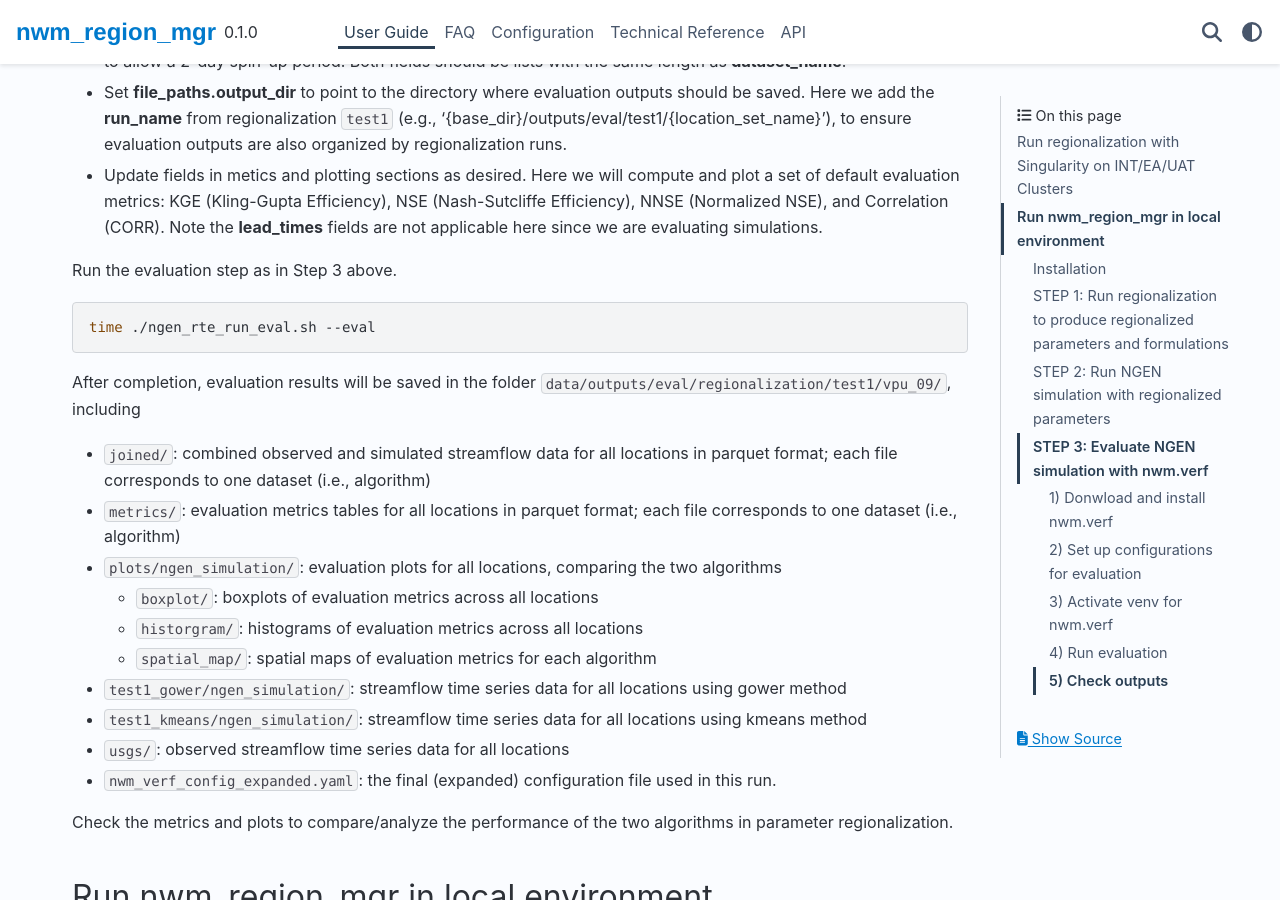
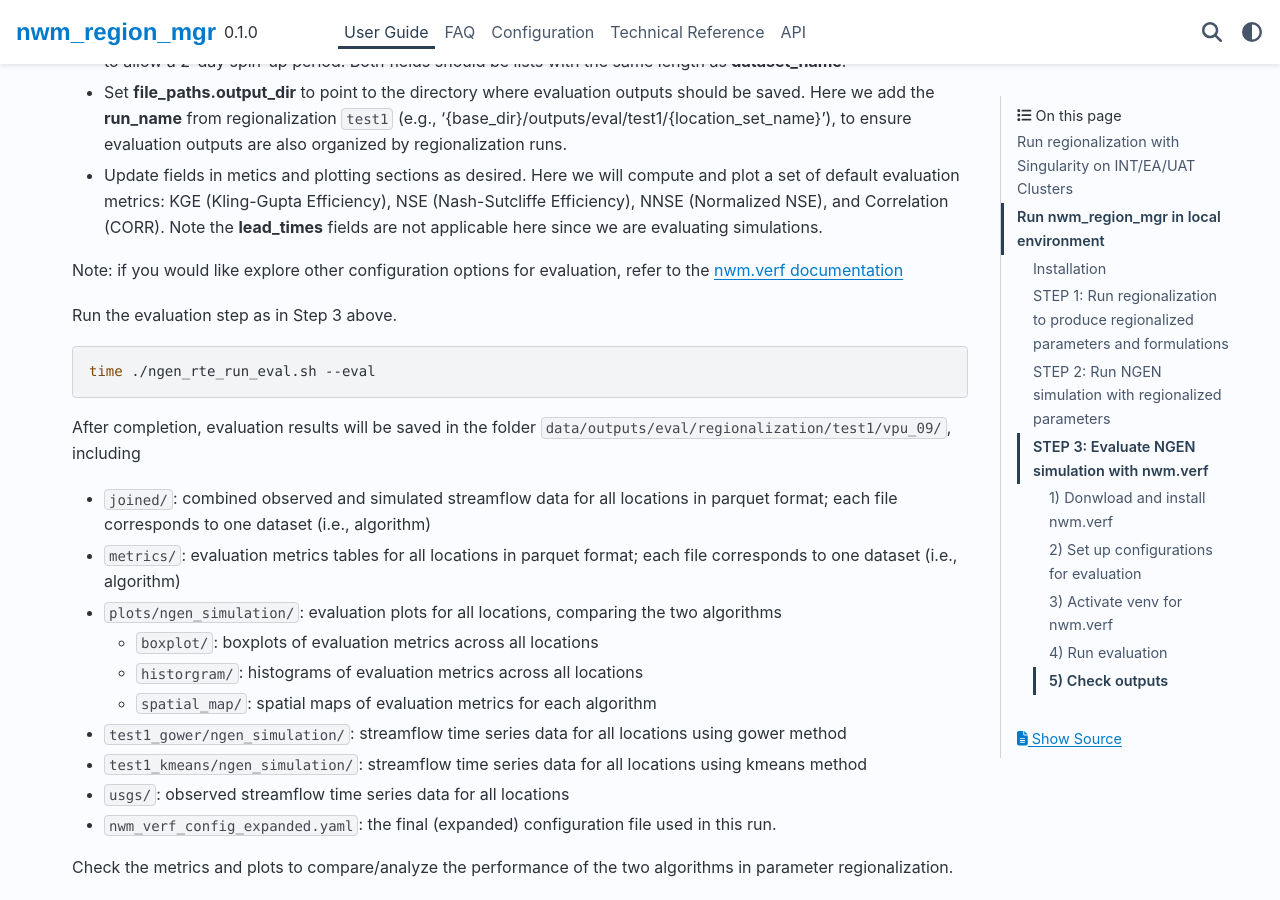
Before and after one commit to NGWPC/nwm-region-mgr, a Sphinx documentation site: the page built from docs/source/user_guide.md, in a window 1280 px wide and 900 px high, scrolled down 5240 px. Built offline with Sphinx 7.4.7 and the PyData theme 0.15.4, drawn with Linux system fonts in a browser that asks for light colours.

Commit message:
add link to Confluence doc for verification to users guide

````diff
--- a/docs/source/user_guide.md
+++ b/docs/source/user_guide.md
@@ -154,6 +154,9 @@ Update the `configs/config_eval.yaml` file as follows:
  - Set **file_paths.output_dir** to point to the directory where evaluation outputs should be saved. Here we add the **run_name** from regionalization `test1` (e.g., '{base_dir}/outputs/eval/test1/{location_set_name}'), to ensure evaluation outputs are also organized by regionalization runs.
  - Update fields in metics and plotting sections as desired. Here we will compute and plot a set of default evaluation metrics: KGE (Kling-Gupta Efficiency), NSE (Nash-Sutcliffe Efficiency), NNSE (Normalized NSE), and Correlation (CORR). Note the **lead_times** fields are not applicable here since we are evaluating simulations.
 
+Note: if you would like explore other configuration options for evaluation, refer to the [nwm.verf documentation](
+https://confluence.nextgenwaterprediction.com/spaces/NGWPC/pages/54132769/Forecast+Verification+nwm-verf+Configuration)
+
 Run the evaluation step as in Step 3 above.
 ```bash
 time ./ngen_rte_run_eval.sh --eval
````
